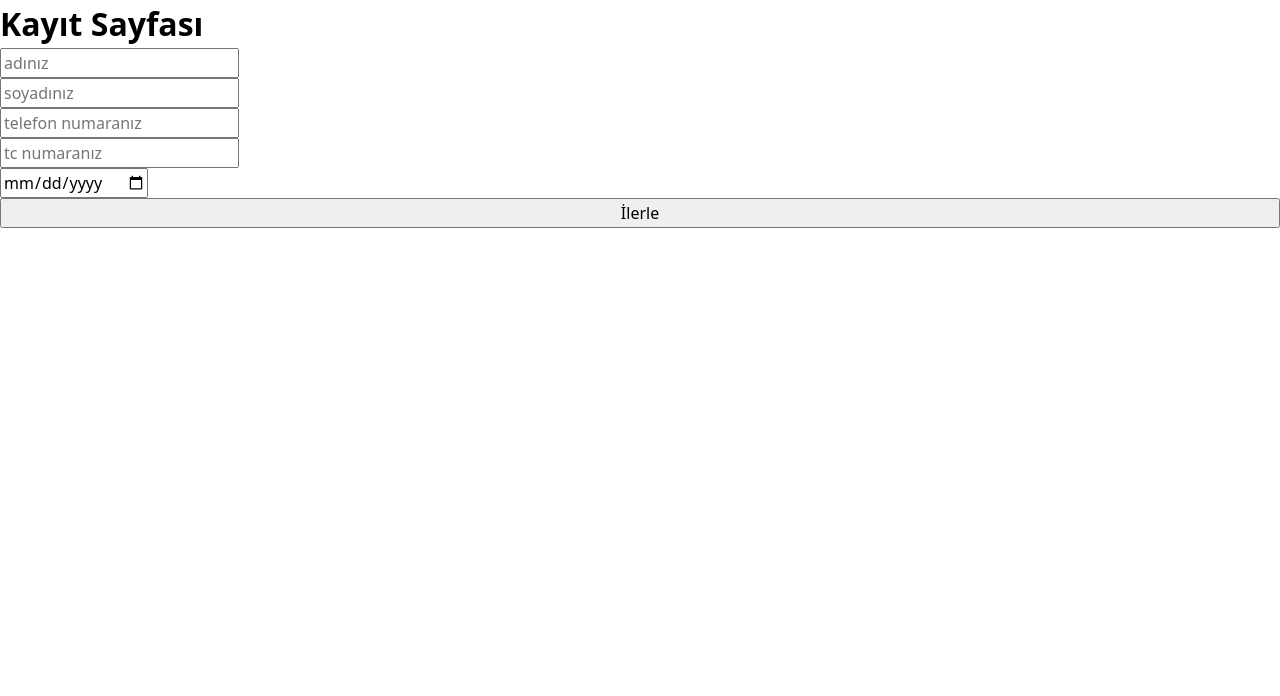
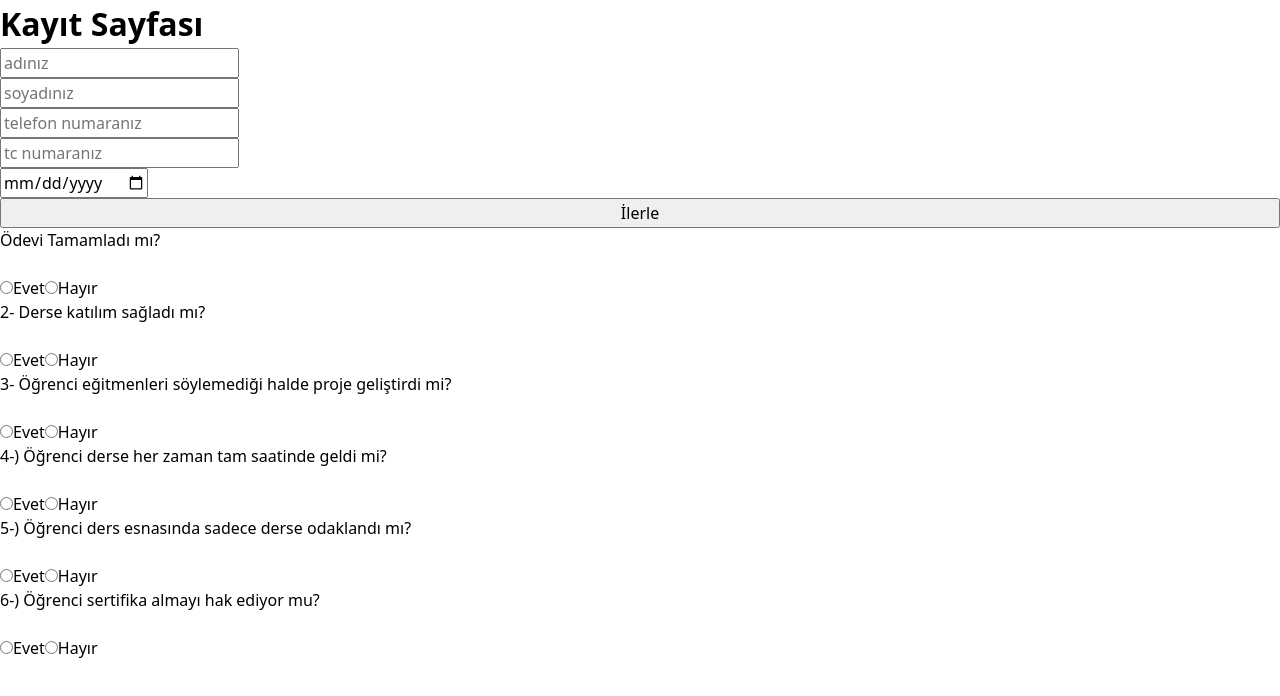
Before and after one commit to beratdimen/ogrenciKayit, a Next.js app: page / in a window 1280 px wide. Shown: the top 696 px of the page. Built offline with nearby package versions, Linux system fonts and the light colour scheme.

Commit message:
3. sayfa eklendi

```diff
--- a/app/page.js
+++ b/app/page.js
@@ -1,5 +1,11 @@
+import PageThree from "@/components/pagethree";
 import Kayit from "./kayit/page";
 
 export default function Home() {
-  return <Kayit />;
+  return (
+    <div>
+      <Kayit />
+      <PageThree />
+    </div>
+  );
 }
--- a/components/pagethree/index.jsx
+++ b/components/pagethree/index.jsx
@@ -1,5 +1,121 @@
 "use client";
 
-export default function FirstPage({ errorsState }) {
-  return <></>;
+export default function PageThree({ errorsState }) {
+  return (
+     <>
+     <label htmlFor="taskCompleted">
+      <p>Ödevi Tamamladı mı?</p>
+        <br />
+        <input
+          type="radio"
+          name="taskCompleted"
+          value="evet"
+
+        />
+        Evet
+
+        <label htmlFor="taskCompleted"></label>
+
+        <input
+          type="radio"
+          name="taskCompleted"
+          value="hayır"
+
+        />
+        Hayır
+      </label>
+      <br />
+
+
+      <label htmlFor="attendedClass">
+      <p>2- Derse katılım sağladı mı?</p>
+        <br />
+        <input
+          type="radio"
+          name="attendedClass"
+          value="evet"
+        />
+        Evet
+        <input
+          type="radio"
+          name="attendedClass"
+          value="hayır"
+        />
+        Hayır
+      </label>
+      <br />
+
+      <label htmlFor="developedProject">
+        <p>3- Öğrenci eğitmenleri söylemediği halde proje geliştirdi mi?</p>
+        <br />
+        <input
+          type="radio"
+          name="developedProject"
+          value="evet"
+        />
+        Evet
+        <input
+          type="radio"
+          name="developedProject"
+          value="hayır"
+        />
+        Hayır
+      </label>
+      <br />
+
+      <label htmlFor="onTime">
+        <p> 4-) Öğrenci derse her zaman tam saatinde geldi mi?</p>
+        <br />
+        <input
+          type="radio"
+          name="onTime"
+          value="evet"
+        />
+        Evet
+        <input
+          type="radio"
+          name="onTime"
+          value="hayır"
+        />
+        Hayır
+      </label>
+      <br />
+
+      <label htmlFor="focused">
+      <p> 5-) Öğrenci ders esnasında sadece derse odaklandı mı?</p>
+        <br />
+        <input
+          type="radio"
+          name="focused"
+          value="evet"
+        />
+        Evet
+        <input
+          type="radio"
+          name="focused"
+          value="hayır"
+        />
+        Hayır
+      </label>
+      <br />
+
+      <label htmlFor="deservesCertificate">
+        <p>6-) Öğrenci sertifika almayı hak ediyor mu?</p>
+        <br />
+        <input
+          type="radio"
+          name="deservesCertificate"
+          value="evet"
+        />
+        Evet
+        <input
+          type="radio"
+          name="deservesCertificate"
+          value="hayır"
+        />
+        Hayır
+      </label>
+      <br />
+     </>
+)
 }
```
